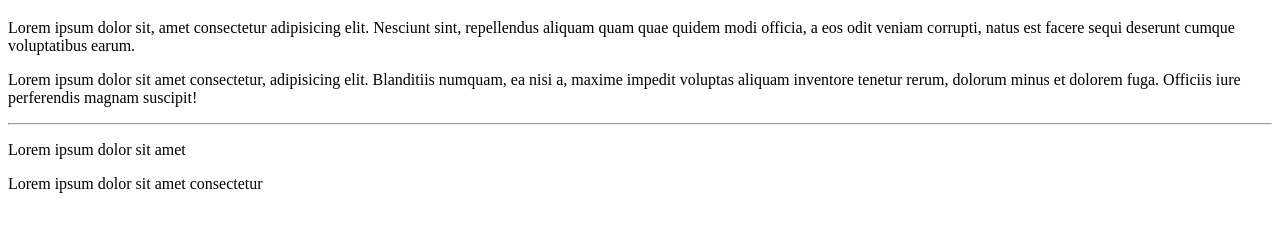
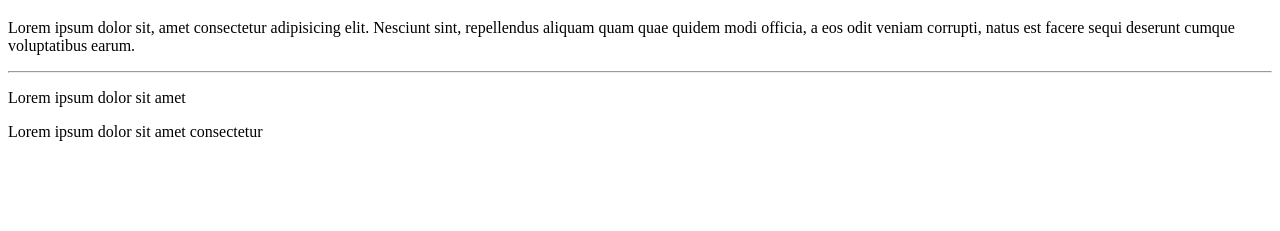
Before and after one commit to kenpsrossi/Ola-mundo, a plain HTML site: page site exemplo/index.html in a window 1280 px wide. Shown: the part 61-292 px from the top of the page. Drawn offline with Linux system fonts and the light colour scheme.

Commit message:
Update index.html

```diff
--- a/site exemplo/index.html
+++ b/site exemplo/index.html
@@ -9,8 +9,6 @@
 <body>
     <h1>Olá, Mundo!</h1>
     <p>Lorem ipsum dolor sit, amet consectetur adipisicing elit. Nesciunt sint, repellendus aliquam quam quae quidem modi officia, a eos odit veniam corrupti, natus est facere sequi deserunt cumque voluptatibus earum.
-        <p>Lorem ipsum dolor sit amet consectetur, adipisicing elit. Blanditiis numquam, ea nisi a, maxime impedit voluptas aliquam inventore tenetur rerum, dolorum minus et dolorem fuga. Officiis iure perferendis magnam suscipit!</p>
-    </p>
      <hr>
     <p>Lorem ipsum dolor sit amet </p>
     <p>Lorem ipsum dolor sit amet consectetur </p>
```
